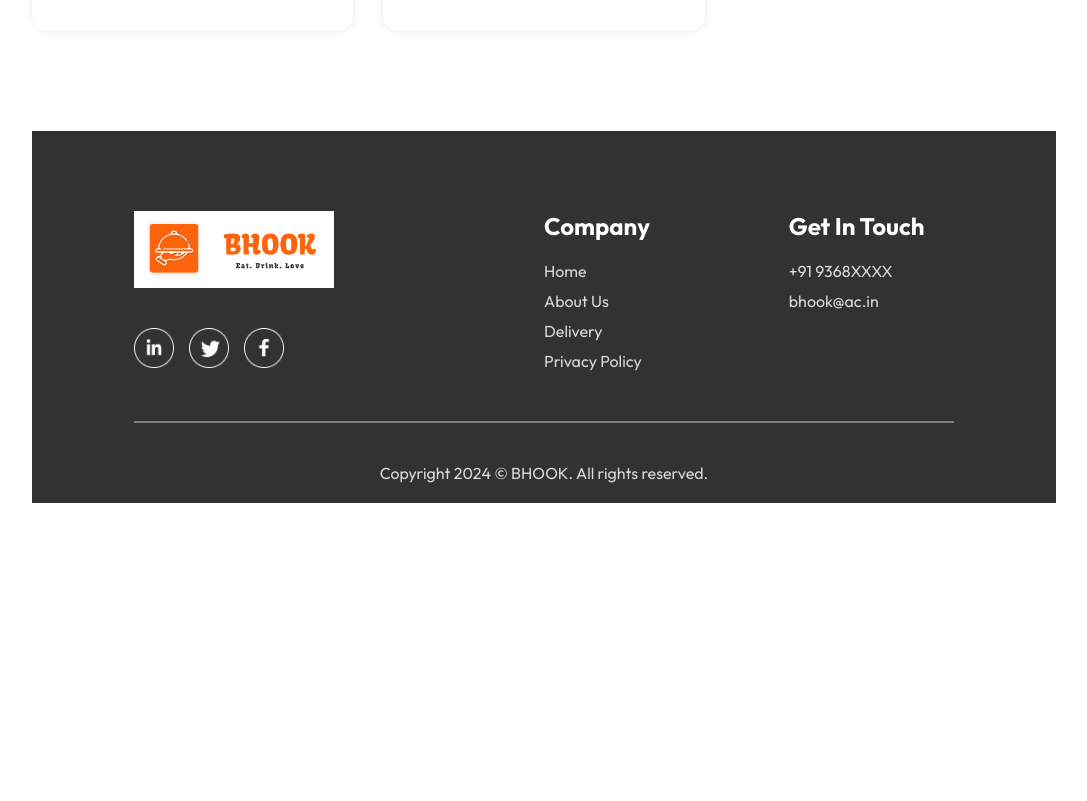
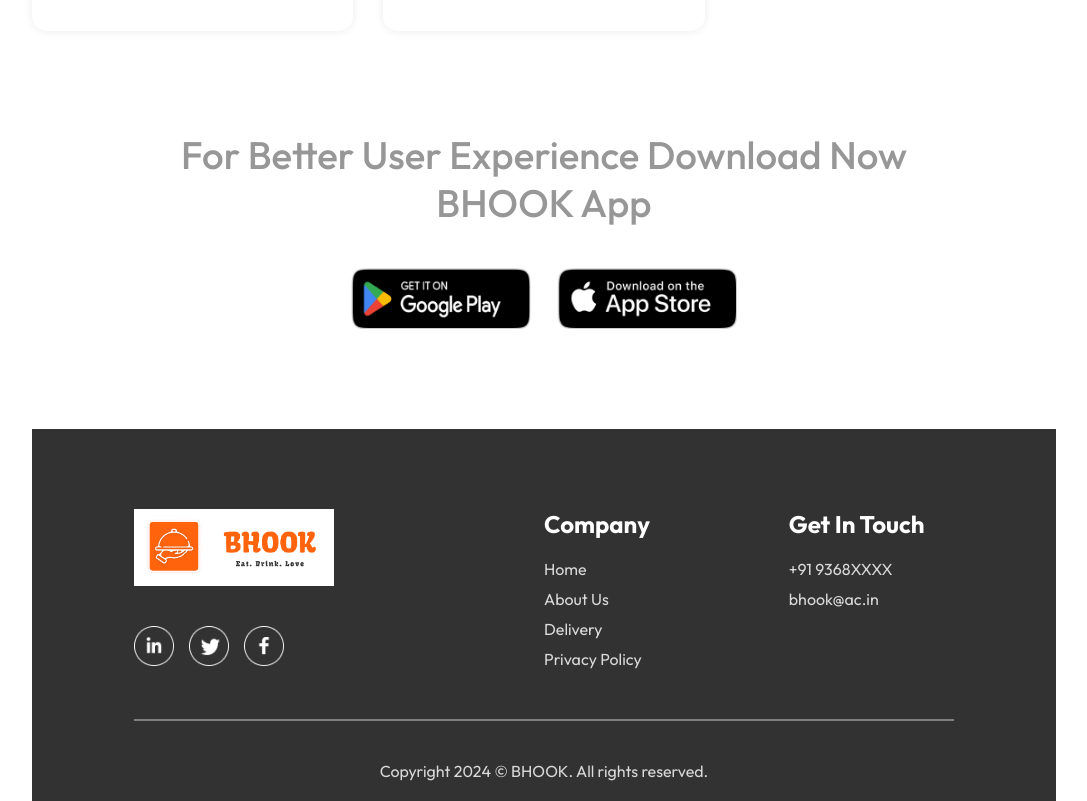
Before and after one commit to rkatara100/BHOOK, a React (Vite) app in the folder frontend/: page / in a window 1280 px wide. Shown: the part 5967-6768 px from the top of the page, without its empty margins (96-1183 px from the left). Before the commit the page ends 6470 px from the top, so only its background shows below. Built offline with nearby package versions, Linux system fonts and the light colour scheme.

Commit message:
added app-download component

```diff
--- /dev/null
+++ b/frontend/src/components/AppDownload/AppDownload.jsx
@@ -0,0 +1,17 @@
+import React from 'react'
+import './AppDownload/AppDownload.css';
+import { assets } from '../../assets/assets';
+
+const AppDownload = () => {
+      return (
+            <div className='app-download'>
+                  <p>For Better User Experience Download Now<br />BHOOK App</p>
+                  <div className='app-download-platforms'>
+                        <img src={assets.play_store} alt="play-store-img" />
+                        <img src={assets.app_store} alt="app-store-img" />
+                  </div>
+            </div>
+      )
+}
+
+export default AppDownload
--- /dev/null
+++ b/frontend/src/components/AppDownload/AppDownload/AppDownload.css
@@ -0,0 +1,29 @@
+.app-download {
+      margin: auto auto;
+      margin-top: 100px;
+      text-align: center;
+      font-size: max(3vw, 20px);
+      font-weight: 500;
+}
+
+.app-download p {
+      color: #979797;
+}
+
+.app-download-platforms {
+      display: flex;
+      justify-content: center;
+      gap: max(2vw, 10px);
+      margin-top: 40px;
+}
+
+.app-download-platforms img {
+      width: max(30vw, 120px);
+      max-width: 180px;
+      transition: 0.5s;
+      cursor: pointer;
+}
+
+.app-download-platforms img:hover {
+      transform: scale(1.05);
+}
--- a/frontend/src/pages/Home/Home.jsx
+++ b/frontend/src/pages/Home/Home.jsx
@@ -3,6 +3,7 @@
 import Header from '../../components/Header/Header';
 import ExploreMenu from '../../components/ExploreMenu/ExploreMenu';
 import FoodDisplay from '../../components/FoodDisplay/FoodDisplay';
+import AppDownload from '../../components/AppDownload/AppDownload';
 const Home = () => {
 
       const [category, setCategory] = useState("All");
@@ -12,6 +13,7 @@
                   <Header />
                   <ExploreMenu category={category} setCategory={setCategory} />
                   <FoodDisplay category={category} />
+                  <AppDownload />
             </div>
       )
 }
```
